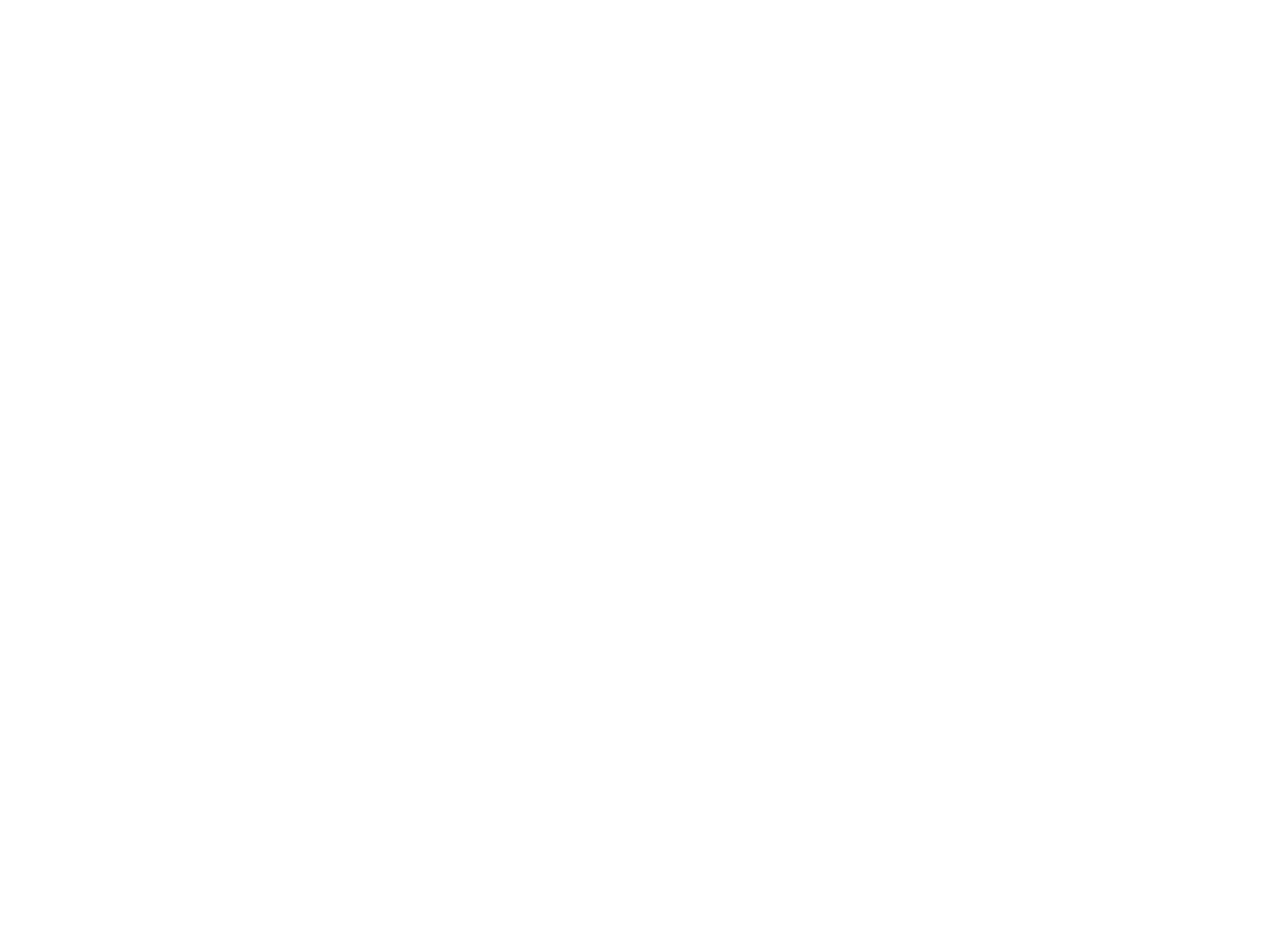
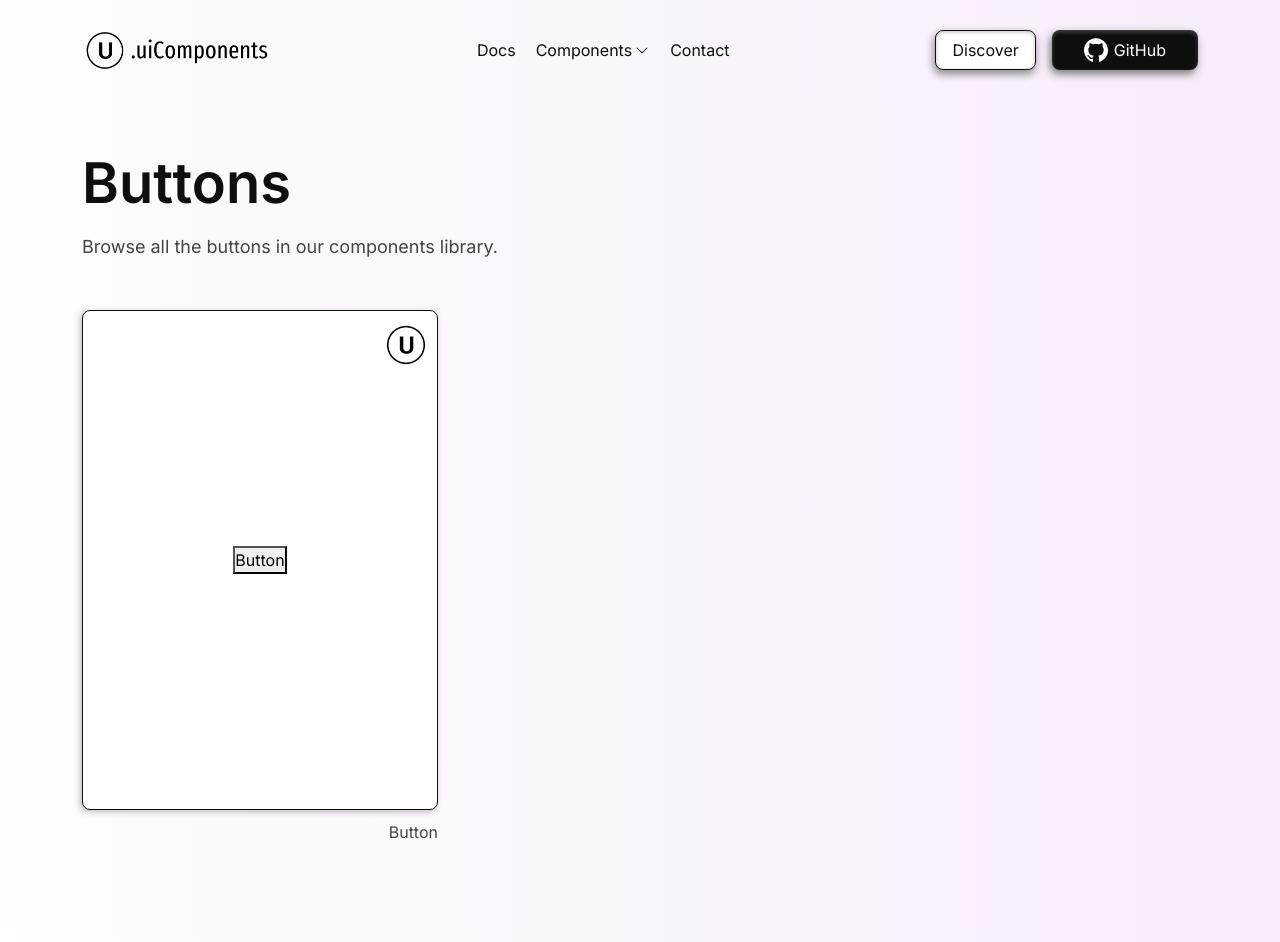
Before and after one commit to Giovani-Bianchi/uicomponents, a React (Vite) app in the folder uicomponents/: page /components/buttons in a window 1280 px wide. Before the commit this address had no page. Shown: the top 942 px of the page. Before the commit the page ends 814 px from the top, so only its background shows below. Built offline with nearby package versions, Linux system fonts and the light colour scheme.

Commit message:
feat: Criação da Biblioteca de Componentes (buttons foi o de exemplo)

```diff
--- /dev/null
+++ b/uicomponents/src/components/component_container/component_container.jsx
@@ -0,0 +1,44 @@
+// Importando os Styled Components do Componente de Components
+import { Brand, Component, ComponentBox, CTA, Text } from "./component_container.styles.js";
+
+// Importações dos ícones do phosphor-icons
+import { ArrowRight } from "@phosphor-icons/react";
+
+// Importações do react-router-dom
+import { Link } from "react-router-dom";
+
+function ComponentContainer({children, category, name}) {
+
+    return <>
+
+        {/* Component Box */}
+        <ComponentBox>
+
+            {/* Component */}
+            <Component as={Link} to={"/components/" + category + "/" + name}>
+
+                {/* Brand */}
+                <Brand />
+
+                {/* CTA */}
+                <CTA>
+                    Get Code
+                    <ArrowRight size={18} style={{marginLeft: 4}} />
+                </CTA>
+
+                {/* Content */}
+                {children}
+
+            </Component>
+
+            {/* Component Name */}
+            <Text $textColor="var(--secondary-medium)" $fontSize="16px" $textAlign="end">{name}</Text>
+
+        </ComponentBox>
+
+    </>
+
+}
+
+// Exportando o componente ComponentContainer
+export default ComponentContainer;
--- /dev/null
+++ b/uicomponents/src/components/component_container/component_container.styles.js
@@ -0,0 +1,88 @@
+// Importação do styled-components
+import styled from "styled-components";
+
+// Importando a Brand na versão minimal
+import brand from "../../assets/brand/logo-black-minimal-transparent.png";
+
+/* --------------------------------------------------------------------------------------------------------
+ * Component Container
+---------------------------------------------------------------------------------------------------------- */
+
+// Component Box
+export const ComponentBox = styled.div.attrs({
+    className: "d-flex flex-column col-md-4"
+})``;
+
+// CTA
+export const CTA = styled.p.attrs({
+    className: "d-flex align-items-center"
+})`
+    position: absolute;
+
+    bottom: 20px;
+    right: 20px;
+
+    padding: 5px 15px;
+    margin: 0;
+
+    color: var(--lightest);
+    background: var(--pure);
+
+    font-size: 14px;
+    font-weight: var(--fw-medium);
+
+    border-radius: 8px;
+
+    // Translate
+    transform: translateY(60px);
+    pointer-events: none;
+
+    transition: transform 0.5s ease-in-out;
+`;
+
+// Component
+export const Component = styled.div.attrs({
+    className: "d-flex justify-content-center align-items-center"
+})`
+    position: relative;
+
+    height: 500px;
+
+    background: var(--gray);
+    box-shadow: -2px 2px 6px 0px rgba(0, 0, 0, 0.25);
+
+    border: 1px solid var(--secondary-dark);
+    border-radius: 8px;
+
+    margin-bottom: 10px;
+
+    text-decoration: none;
+
+    cursor: pointer;
+    overflow: hidden;
+
+    // Hover State
+    &:hover ${CTA} {
+        transform: translateY(0);
+        pointer-events: auto;
+    }
+`;
+
+// Brand
+export const Brand = styled.img.attrs({
+    src: brand
+})`
+    position: absolute;
+    right: 10px;
+    top: 10px;
+`;
+
+// Text
+export const Text = styled.p`
+    font-size: ${props => props.$fontSize || "18px"};
+    font-weight: ${props => props.$fontWeight || "var(--regular)" };
+    color: ${props => props.$textColor || "var(--secondary-dark)" };
+    margin: 0;
+
+    text-align: ${props => props.$textAlign || ""};
+`;
--- a/uicomponents/src/components/navbar/navbar.jsx
+++ b/uicomponents/src/components/navbar/navbar.jsx
@@ -73,7 +73,7 @@ function Navbar({ $gradient }) {
                                 <MenuRow>
 
                                     {/* Buttons */}
-                                    <MenuButton href="#">
+                                    <MenuButton href="/components/buttons">
                                         <MenuTextIcon>
                                             <ArrowSquareOut size={22} />
                                             Buttons
--- /dev/null
+++ b/uicomponents/src/pages/components_library/buttons/buttons.jsx
@@ -0,0 +1,56 @@
+// Importando os Styled Components do Componente de Components
+import { ButtonsContainer, ButtonsRow, Text, TitleH1, TitleSubtitle } from "./buttons.styles.js";
+
+// Importando o Styled Components Global
+import { Container, Main } from "../../../styles/global.styles.js";
+
+// Importando os componentes
+import Navbar from "../../../components/navbar/navbar.jsx";
+import Footer from "../../../components/footer/footer.jsx";
+import ComponentContainer from "../../../components/component_container/component_container.jsx";
+
+function Buttons() {
+
+    return <>
+
+        {/* Importação da Navbar */}
+        <Navbar $gradient />
+
+        {/* Main */}
+        <Main>
+
+            {/* Buttons Section */}
+            <section id="buttons-section">
+                <Container>
+
+                    {/* Title & Subtitle */}
+                    <TitleSubtitle>
+                        <TitleH1>Buttons</TitleH1>
+                        <Text $textColor="var(--secondary-medium)">Browse all the buttons in our components library.</Text>
+                    </TitleSubtitle>
+
+                    {/* Buttons Container */}
+                    <ButtonsContainer>
+                        <ButtonsRow>
+
+                            <ComponentContainer category="buttons" name="Button">
+                                <button>Button</button>
+                            </ComponentContainer>
+
+                        </ButtonsRow>
+                    </ButtonsContainer>
+
+                </Container>
+            </section>
+
+        </Main>
+
+        {/* Importação do Footer */}
+        <Footer />
+
+    </>
+
+}
+
+// Exportando o componente Buttons
+export default Buttons;
--- /dev/null
+++ b/uicomponents/src/pages/components_library/buttons/buttons.styles.js
@@ -0,0 +1,46 @@
+// Importação do styled-components
+import styled from "styled-components";
+
+/* --------------------------------------------------------------------------------------------------------
+ * General
+---------------------------------------------------------------------------------------------------------- */
+
+// TitleH1
+export const TitleH1 = styled.h1`
+    font-size: 56px;
+    font-weight: var(--semi-bold);
+    color: var(--secondary-dark);
+    margin: 0;
+`;
+
+// Text
+export const Text = styled.p`
+    font-size: ${props => props.$fontSize || "18px"};
+    font-weight: ${props => props.$fontWeight || "var(--regular)" };
+    color: ${props => props.$textColor || "var(--secondary-dark)" };
+    margin: 0;
+
+    text-align: ${props => props.$textAlign || ""};
+`;
+
+/* --------------------------------------------------------------------------------------------------------
+ * Buttons Section
+---------------------------------------------------------------------------------------------------------- */
+
+// Tilte & Subtitle
+export const TitleSubtitle = styled.div.attrs({
+    className: "d-flex flex-column"
+})`
+    gap: 16px;
+    margin-bottom: 50px;
+`;
+
+// Buttons Container
+export const ButtonsContainer = styled.div.attrs({
+    className: "d-flex flex-column"
+})``;
+
+// Buttons Row
+export const ButtonsRow = styled.div.attrs({
+    className: "row gx-4 gy-4"
+})``;
--- a/uicomponents/src/routes.jsx
+++ b/uicomponents/src/routes.jsx
@@ -7,6 +7,7 @@ import GlobalLayout from "./globalLayout.jsx";
 // Importando os componentes
 import Home from "./pages/home/home.jsx";
 import Components from "./pages/components/components.jsx";
+import Buttons from "./pages/components_library/buttons/buttons.jsx";
 
 export function AppRoutes() {
 
@@ -22,6 +23,9 @@ export function AppRoutes() {
                     {/* Rota - Tela Components */}
                     <Route path="/components" element={<Components />} />
 
+                    {/* Rota - Tela Buttons */}
+                    <Route path="/components/buttons" element={<Buttons />} />
+
                 </Routes>
 
             </GlobalLayout>
--- a/uicomponents/src/styles/global.css
+++ b/uicomponents/src/styles/global.css
@@ -103,3 +103,12 @@ section {
 #components-section {
     padding-top: 50px;
 }
+
+/* --------------------------------------------------------------------------------------------------------
+ * Buttons
+---------------------------------------------------------------------------------------------------------- */
+
+/* Definindo 50px de espaçamento superior para a components section */
+#buttons-section {
+    padding-top: 50px;
+}
```
Also changed, not shown: uicomponents/src/assets/brand/logo-black-minimal-transparent.png (added).
